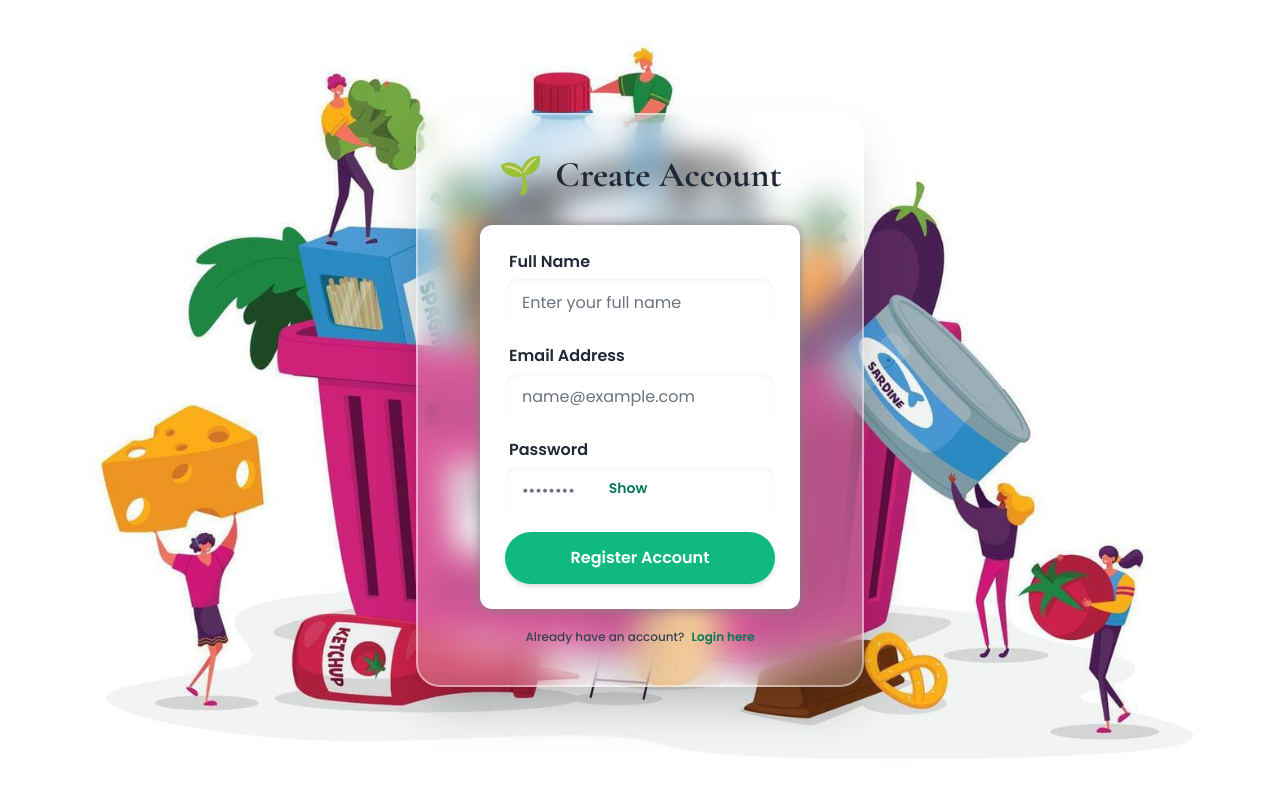
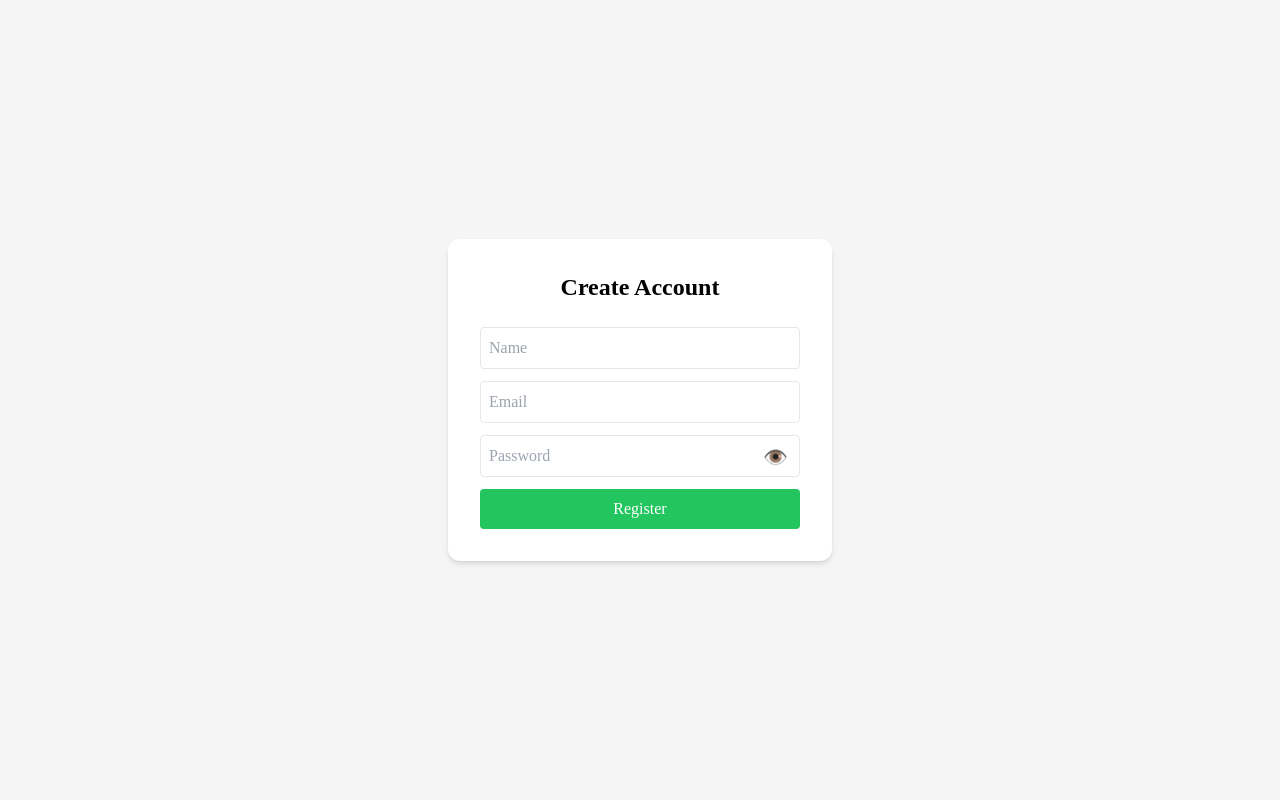
Before and after one commit to FAMITHABANUN/food-saver, a Flask app: page /user_register in a window 1280 px wide. Run offline with Flask 3, Linux system fonts and the light colour scheme; some libraries are stand-ins or nearby versions.

Commit message:
Update user_register.html

```diff
--- a/templates/user_register.html
+++ b/templates/user_register.html
@@ -2,117 +2,59 @@
 <html lang="en">
 <head>
 <meta charset="UTF-8">
-    <meta name="viewport" content="width=device-width, initial-scale=1.0">
-    <title>Food Saver | Register</title>
+<title>Register</title>
 
 <script src="https://cdn.tailwindcss.com"></script>
 
-    <link href="https://fonts.googleapis.com/css2?family=Cormorant+Garamond:wght@700&family=Poppins:wght@300;400;500;600&display=swap" rel="stylesheet">
-
-    <link rel="stylesheet" href="/static/style.css">
-
 <style>
 body {
-            font-family: 'Poppins', sans-serif;
-            background-image: url("/static/1000128894.jpg");
-            background-size: contain;
-            background-position: center;
-            background-repeat: no-repeat;
-            background-color: #ffffff;
-        }
-
-        .serif-title {
-            font-family: 'Cormorant Garamond', serif;
-        }
-
-        .glass-card {
-            background: rgba(255, 255, 255, 0.25);
-            backdrop-filter: blur(16px);
-            -webkit-backdrop-filter: blur(16px);
-            border: 2px solid rgba(255, 255, 255, 0.45);
+    font-family: Poppins;
+    background: #f5f5f5;
 }
 </style>
 </head>
 
-<body class="min-h-screen flex items-center justify-center p-6">
+<body class="flex justify-center items-center min-h-screen">
 
-    <div class="glass-card rounded-3xl shadow-2xl p-8 md:p-10 w-full max-w-md">
+<div class="bg-white p-8 rounded-xl shadow-md w-96">
 
-        <div class="flex items-center justify-center gap-3 mb-6">
-            <span class="text-4xl">🌱</span>
-            <h1 class="serif-title text-4xl font-bold text-gray-800">
-                Create Account
-            </h1>
+<h2 class="text-2xl font-bold mb-6 text-center">Create Account</h2>
+
+<form method="POST">
+
+<input type="text" name="name" placeholder="Name"
+class="w-full p-2 border rounded mb-3" required>
+
+<input type="email" name="email" placeholder="Email"
+class="w-full p-2 border rounded mb-3" required>
+
+<!-- PASSWORD WITH EYE -->
+<div class="relative mb-3">
+
+<input type="password" name="password" id="password"
+placeholder="Password"
+class="w-full p-2 border rounded pr-10" required>
+
+<button type="button" onclick="togglePassword()"
+class="absolute right-3 top-2 text-xl">
+👁️
+</button>
+
 </div>
 
-        <form action="{{ url_for('user_register') }}" method="POST" class="space-y-4">
-
-            <!-- NAME -->
-            <div>
-                <label class="block text-gray-800 text-left mb-1 font-semibold ml-1">Full Name</label>
-                <input
-                    type="text"
-                    name="name"
-                    placeholder="Enter your full name"
-                    required
-                    class="w-full bg-white/70 border border-white/80 rounded-xl px-4 py-3 text-gray-900 placeholder-gray-500 focus:border-emerald-500 focus:ring-1 focus:ring-emerald-500 outline-none shadow-inner"
-                >
-            </div>
-
-            <!-- EMAIL -->
-            <div>
-                <label class="block text-gray-800 text-left mb-1 font-semibold ml-1">Email Address</label>
-                <input
-                    type="email"
-                    name="email"
-                    placeholder="name@example.com"
-                    required
-                    class="w-full bg-white/70 border border-white/80 rounded-xl px-4 py-3 text-gray-900 placeholder-gray-500 focus:border-emerald-500 focus:ring-1 focus:ring-emerald-500 outline-none shadow-inner"
-                >
-            </div>
-
-            <!-- PASSWORD -->
-            <div class="relative">
-                <label class="block text-gray-800 text-left mb-1 font-semibold ml-1">Password</label>
-
-                <input
-                    type="password"
-                    name="password"
-                    id="password"
-                    placeholder="••••••••"
-                    required
-                    class="w-full bg-white/70 border border-white/80 rounded-xl px-4 py-3 text-gray-900 placeholder-gray-500 focus:border-emerald-500 focus:ring-1 focus:ring-emerald-500 outline-none shadow-inner"
-                >
-
-                <button type="button"
-                        onclick="togglePassword()"
-                        class="absolute right-3 top-10 text-sm text-emerald-700 font-bold">
-                    Show
-                </button>
-            </div>
-
-            <!-- BUTTON -->
-            <button
-                type="submit"
-                class="w-full bg-emerald-500 text-white font-bold py-3.5 rounded-full hover:bg-emerald-600 hover:scale-[1.02] duration-200 transition-all shadow-md"
-            >
-                Register Account
+<button type="submit"
+class="w-full bg-green-500 text-white p-2 rounded">
+Register
 </button>
 
 </form>
 
-        <p class="text-center text-gray-700 text-xs mt-5 font-medium">
-            Already have an account?
-            <a href="{{ url_for('user_login') }}" class="text-emerald-700 font-bold hover:underline ml-1">
-                Login here
-            </a>
-        </p>
 </div>
 
-    <!-- PASSWORD TOGGLE SCRIPT -->
 <script>
 function togglePassword() {
     const pass = document.getElementById("password");
+
     if (pass.type === "password") {
         pass.type = "text";
     } else {
```
Lines whose indentation alone changed are shown as unchanged.
